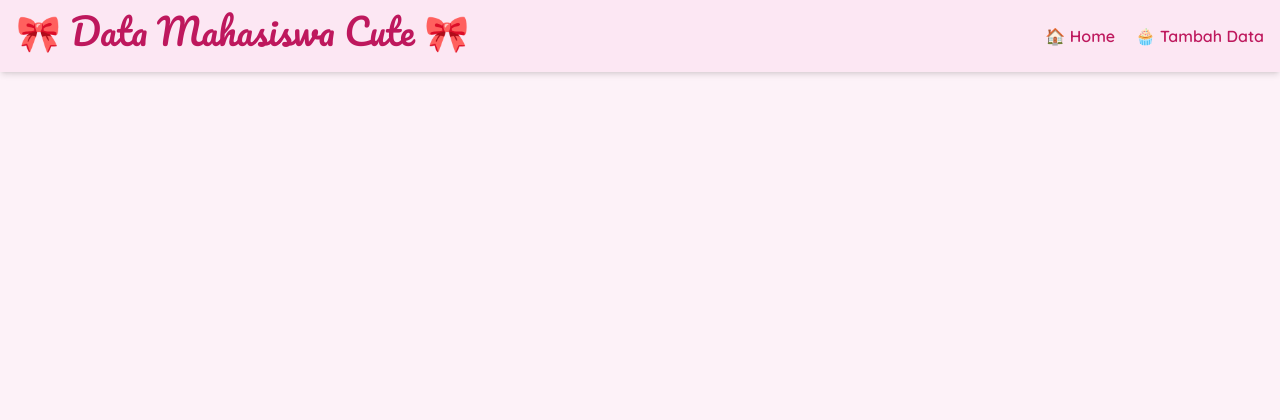
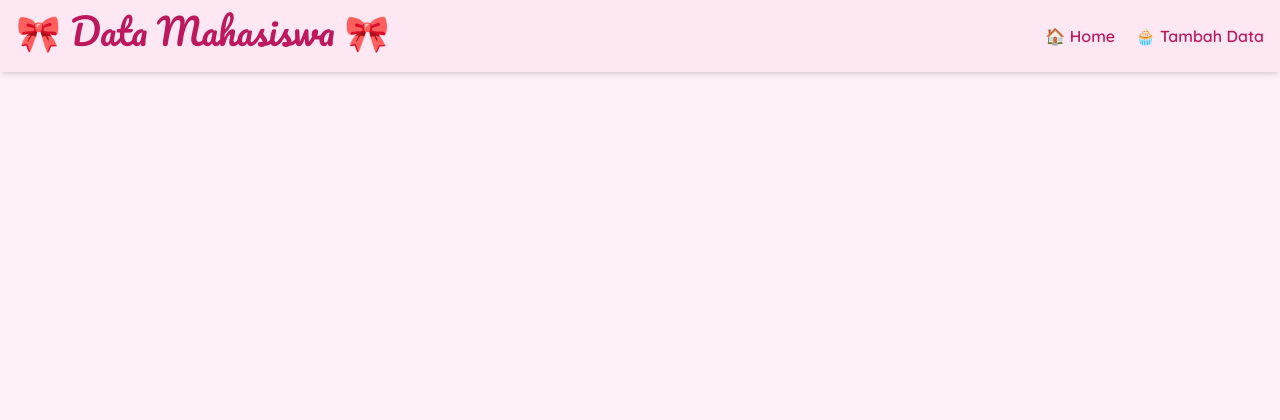
Before and after one commit to srenesixx/Struktur-flask-sederhana, a Flask app: page /detail/view/1 in a window 1280 px wide. Shown: the top 420 px of the page. Run offline with Flask 3, Linux system fonts and the light colour scheme; some libraries are stand-ins or nearby versions.

Commit message:
Update detail.html

```diff
--- a/apk_berbasis_service/templates/detail.html
+++ b/apk_berbasis_service/templates/detail.html
@@ -16,7 +16,7 @@
         <header class="bg-pink-100 shadow-md py-4 animate-slide-down">
             <div class="container mx-auto flex flex-col md:flex-row justify-between items-center px-4">
                 <h1 class="text-3xl md:text-4xl font-pacifico text-pink-700 mb-2 md:mb-0 animate-bounce">
-                    🎀 Data Mahasiswa Cute 🎀
+                    🎀 Data Mahasiswa 🎀
                 </h1>
                 <nav class="space-x-4">
                     <a href="{{ url_for('index') }}" class="text-pink-700 font-semibold hover:text-pink-900 transition transform hover:scale-110">🏠 Home</a>
```
